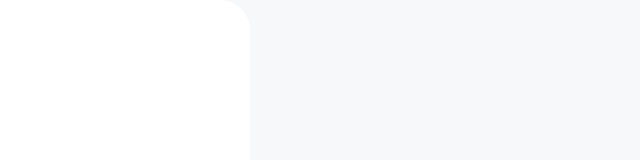
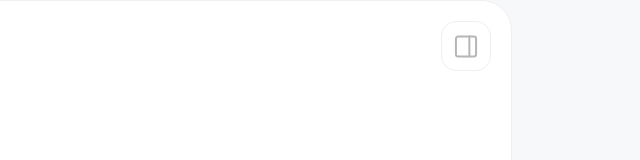
Before and after one commit to VenkatRaman3103/Algorithms-Visualizer, a Next.js app: page / in a window 1280 px wide. Shown: the top 160 px of the page, without its empty margins (640-1280 px from the left). Built offline with nearby package versions, Linux system fonts and the light colour scheme.

Commit message:
added options tray toggle button

```diff
--- a/src/app/globals.css
+++ b/src/app/globals.css
@@ -46,8 +46,8 @@ a {
 	flex-direction: column;
 	align-items: center;
 
-	width: 100%;
-	height: 100%;
+	width: 100vw;
+	height: 100vh;
 
 	/* padding-left: 30px; */
 	/* padding-right: 30px; */
--- /dev/null
+++ b/src/assets/OptionTrayToggle.tsx
@@ -0,0 +1,28 @@
+export const OptionTrayToggle = () => {
+	return (
+		<>
+			<svg
+				width="24"
+				height="23"
+				viewBox="0 0 24 23"
+				fill="none"
+				xmlns="http://www.w3.org/2000/svg"
+			>
+				<path
+					d="M4.16008 21.4L19.8401 21.4C21.0772 21.4 22.0801 20.4151 22.0801 19.2L22.0801 3.80003C22.0801 2.585 21.0772 1.60003 19.8401 1.60003L4.16008 1.60003C2.92296 1.60003 1.92008 2.585 1.92008 3.80003L1.92008 19.2C1.92008 20.4151 2.92296 21.4 4.16008 21.4Z"
+					stroke="#B6B6B8"
+					stroke-width="2"
+					stroke-linecap="round"
+					stroke-linejoin="round"
+				/>
+				<path
+					d="M15.3594 21.4L15.3594 1.60003"
+					stroke="#B6B6B8"
+					stroke-width="2"
+					stroke-linecap="round"
+					stroke-linejoin="round"
+				/>
+			</svg>
+		</>
+	)
+}
--- a/src/components/SortingVisualizer/index.scss
+++ b/src/components/SortingVisualizer/index.scss
@@ -1,6 +1,30 @@
 .sorting-visualizer-container {
-  height: 500px;
-  width: 500px;
+  height: 80vh;
+  width: 80%;
+  border: 1px solid #EFEFF1;
   background-color: white;
   border-radius: 30px;
+
+  position: relative;
+  z-index: 1;
+
+  .options-tray-toggle {
+    height: 50px;
+    width: 50px;
+
+    border: 1px solid #EFEFF1;
+    background-color: white;
+    border-radius: 15px;
+    /* background-color: red; */
+
+    position: absolute;
+    top: 20px;
+    right: 20px;
+
+    z-index: 2;
+
+    display: flex;
+    justify-content: center;
+    align-items: center;
+  }
 }
--- a/src/components/SortingVisualizer/index.tsx
+++ b/src/components/SortingVisualizer/index.tsx
@@ -1,10 +1,13 @@
 import React from 'react'
 import './index.scss'
+import { OptionTrayToggle } from '@/assets/OptionTrayToggle'
 
 export const SortingVisualizer: React.FC = (): React.JSX.Element => {
 	return (
 		<div className="sorting-visualizer-container">
-			<div></div>
+			<div className="options-tray-toggle">
+				<OptionTrayToggle />
+			</div>
 		</div>
 	)
 }
```
Also changed, not shown: public/options-tray-toggle.svg (added).
